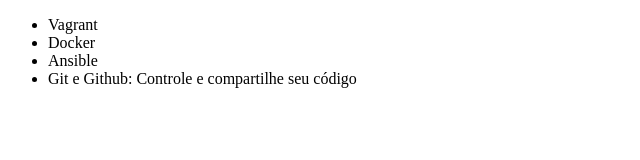
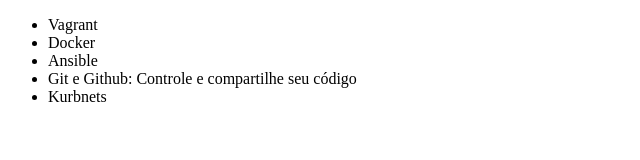
Before and after one commit to leoaugusto02/alura-git, a plain HTML site: page index.html in a window 1280 px wide. Shown: the full height of the page, 0-640 px from the left. Drawn offline with Linux system fonts and the light colour scheme.

Commit message:
Consertei o bug

```diff
--- a/index.html
+++ b/index.html
@@ -10,6 +10,7 @@
 		<li>Docker</li>
 		<li>Ansible</li>
 		<li>Git e Github: Controle e compartilhe seu código</li>
+		<li>Kurbnets</li>
 	</ul>
 </body>
 </html>
```
